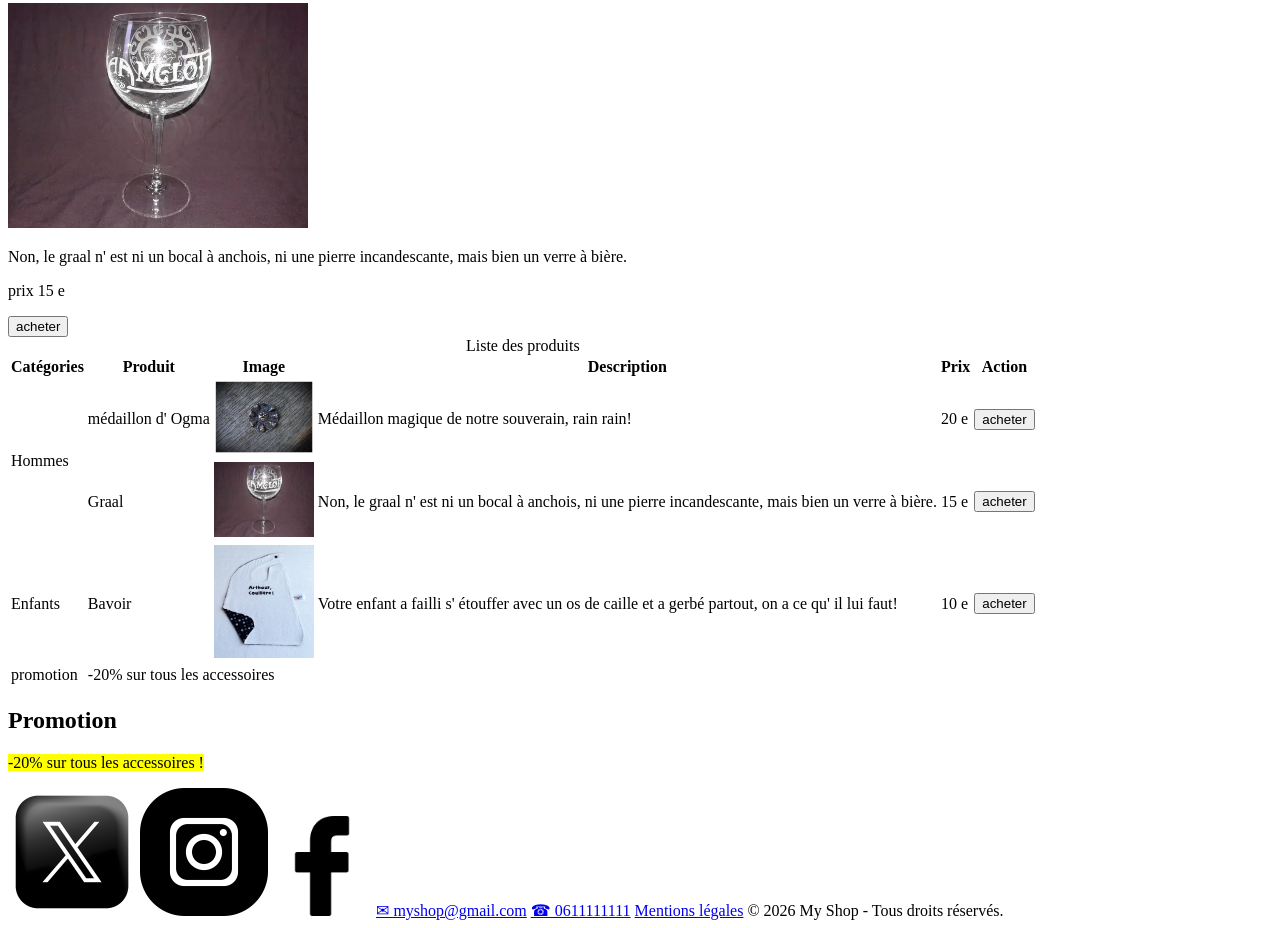
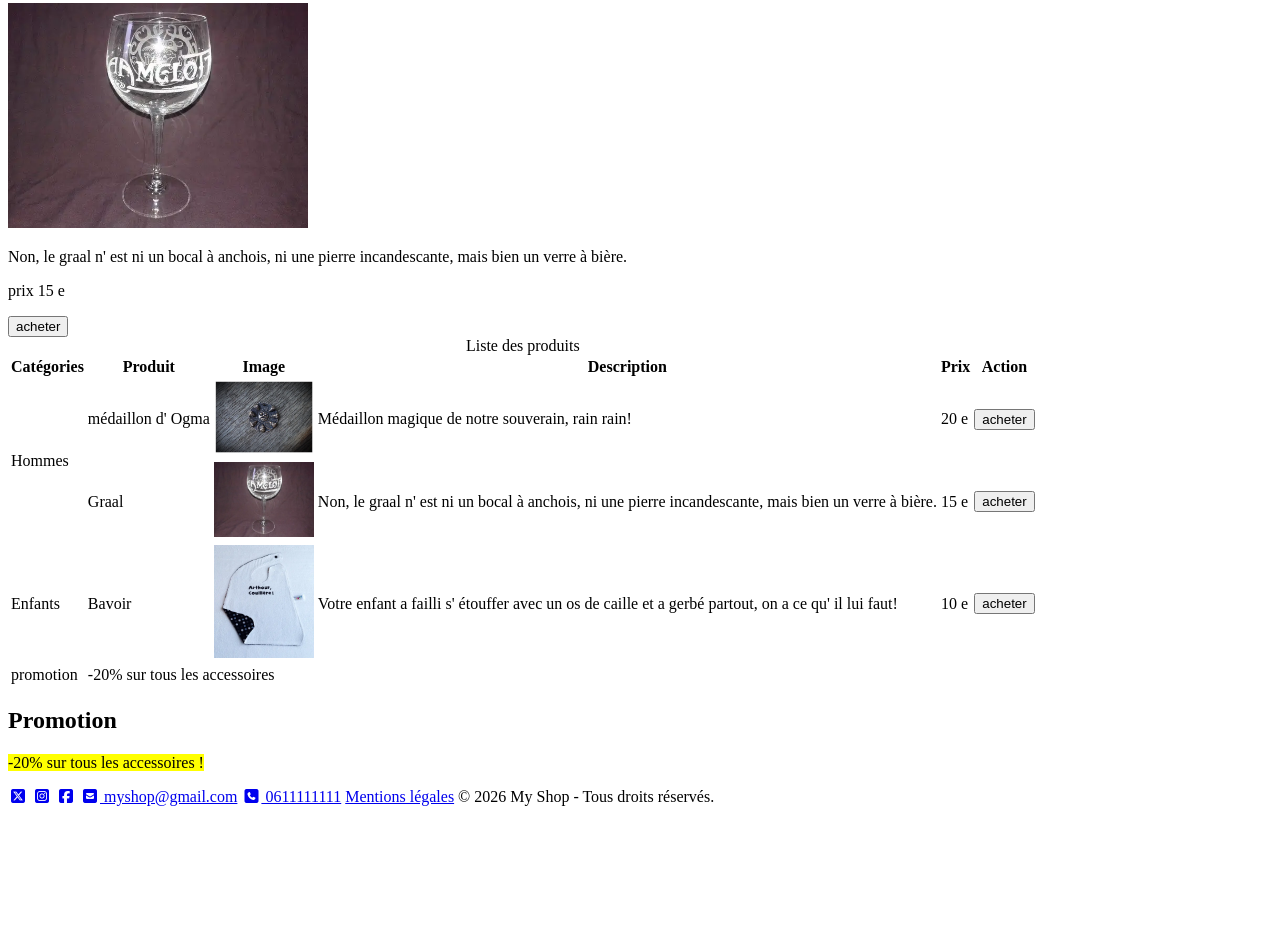
Before and after one commit to randy15700/MyShop, a plain HTML site: page index.html in a window 1280 px wide. Shown: the part 1448-2376 px from the top of the page. After the commit the page ends 2262 px from the top, so only its background shows below. Drawn offline with Linux system fonts and the light colour scheme; files that its build step writes are made by us from their sources.

Commit message:
ajout page css

```diff
--- /dev/null
+++ b/assets/css/style.css
@@ -0,0 +1,4 @@
+#products{
+    color: red;
+    font-weight: 900;
+}
--- a/index.html
+++ b/index.html
@@ -5,6 +5,9 @@
     <meta charset="UTF-8">
     <meta name="viewport" content="width=device-width, initial-scale=1.0">
     <title>accueil</title>
+    <!-- lien font awesome -->
+    <link rel="stylesheet" href="https://cdnjs.cloudflare.com/ajax/libs/font-awesome/7.3.1/css/all.min.css">
+    <link rel="stylesheet" href="style.css">
 </head>
 
 <body>
@@ -68,7 +71,7 @@
             <!-- </dl> -->
         </section>
         <section>
-            <h2>Nos Produits</h2>
+            <h2 id="products">Nos Produits</h2>
 
             <article>
                 <h3>médaillon d' Ogma</h3>
@@ -162,19 +165,17 @@
     </main>
 
     <footer>
-        <a target="_blank" href="https://x.com/"><img src="assets/images/logo-x.png" alt=" lien X"></a>
-        <a target="_blank" href="https://www.instagram.com/"><img src="assets/images/logo-insta.png"
-                alt="lien instagram"></a>
-        <a target="_blank" href="https://facebook.com"> <img src="assets/images/logo-facebook.png" style="width: 100px;"
-                alt="lien facebook"></a>
-        <a href="mailto:myshop@gmail.com">&#x2709; myshop@gmail.com</a>
-        <a href="tel:+33611111111">&#9742; 0611111111</a>
+        <a target="_blank" href="https://x.com/"><i class="fa-brands fa-square-x-twitter"></i></a>
+        <a target="_blank" href="https://www.instagram.com/"><i class="fa-brands fa-square-instagram"></i></a>
+        <a target="_blank" href="https://facebook.com"><i class="fa-brands fa-square-facebook"></i></a>
+        <a href="mailto:myshop@gmail.com"><i class="fa-solid fa-square-envelope"></i></i> myshop@gmail.com</a>
+        <a href="tel:+33611111111"><i class="fa-solid fa-square-phone"></i> 0611111111</a>
         <a href="assets/pdf/mentions-legales.pdf" download>Mentions légales</a>
 
         © 2026 My Shop - Tous droits réservés.
+    </footer>
 
 
-    </footer>
 
 
 </body>
```
Also changed, not shown: pages/SignIn.html (+1 -0 lines), pages/SignUp.html (+1 -0 lines), pages/about.html (+2 -0 lines), pages/cart.html (+2 -0 lines), pages/contact.html (+2 -0 lines), pages/products.html (+2 -0 lines).
